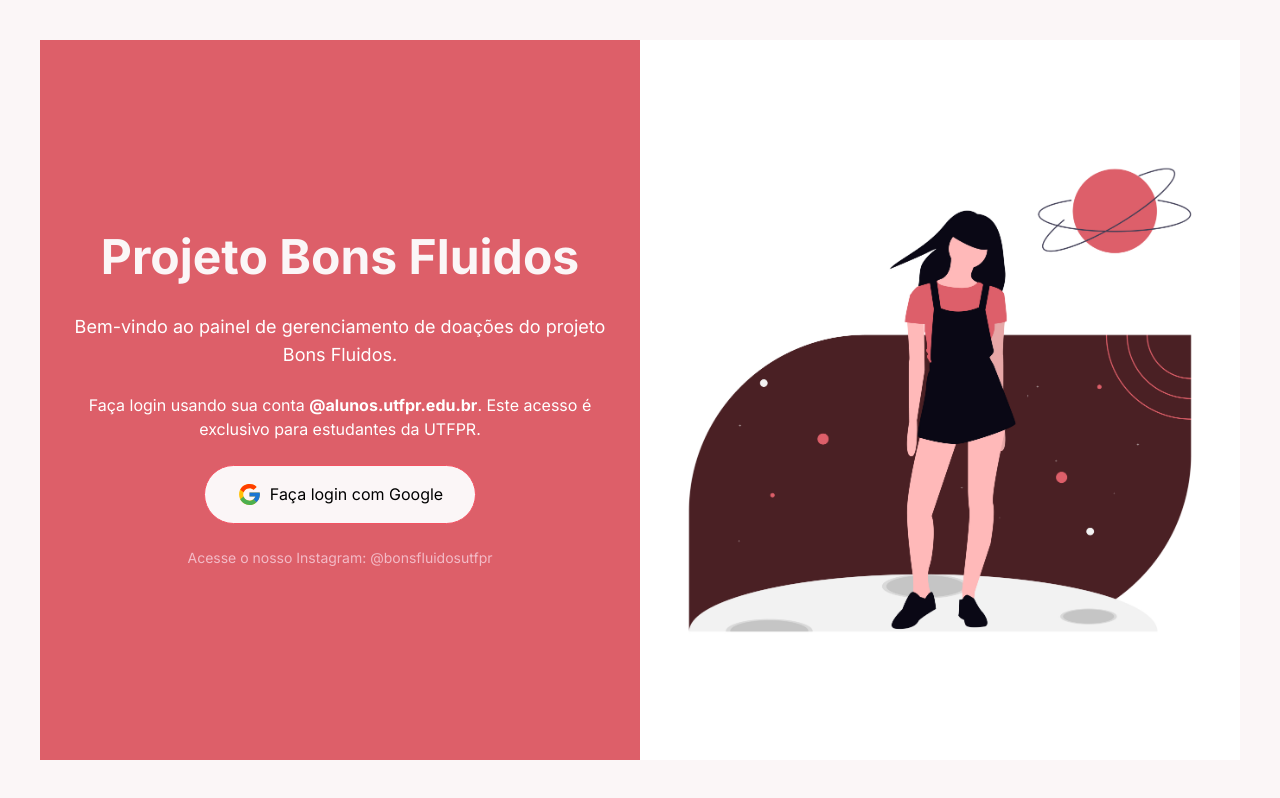
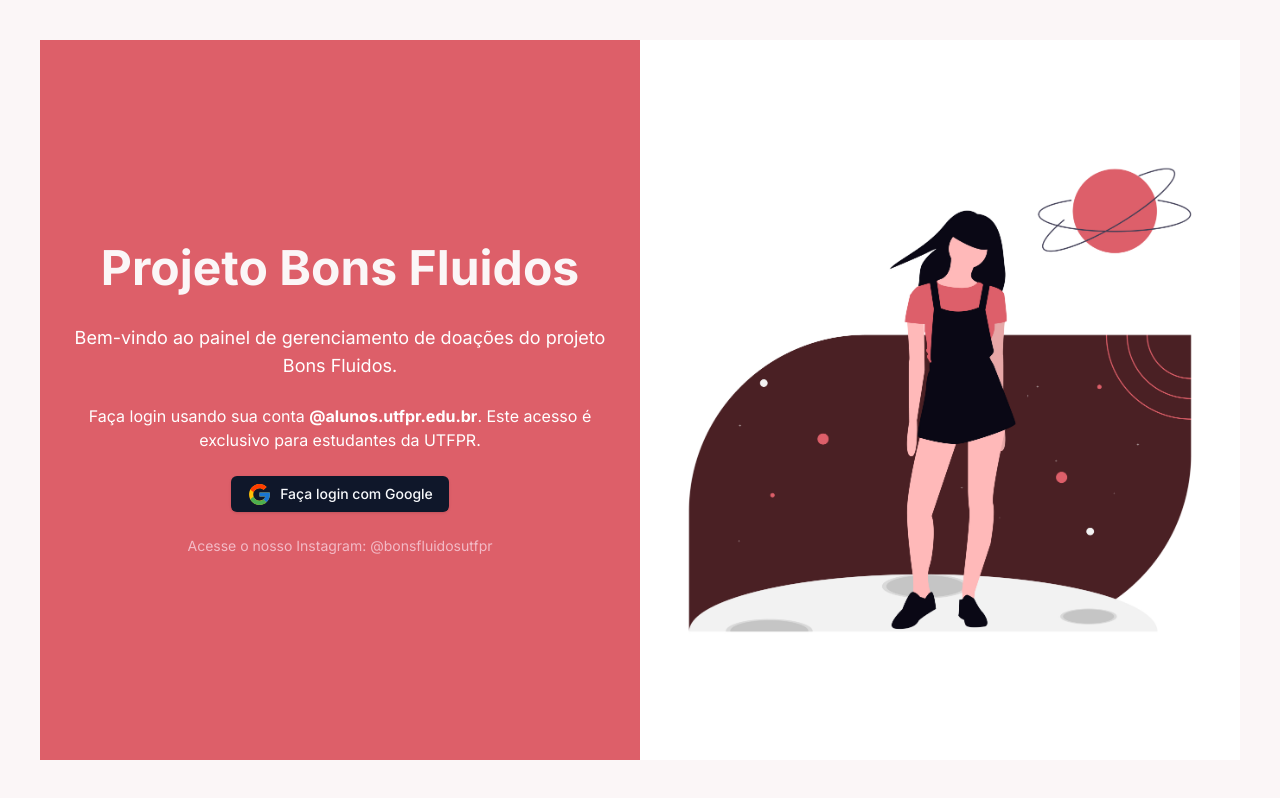
Before and after one commit to WeslleyMarcelo14/projeto_certificadora1, a Next.js app: page /auth/login in a window 1280 px wide. Built offline with nearby package versions, Linux system fonts and the light colour scheme; no server answers.

Commit message:
Refatora componente Button para suportar variantes e tamanhos, utilizando class-variance-authority

```diff
--- a/src/components/ui/button.jsx
+++ b/src/components/ui/button.jsx
@@ -1,15 +1,38 @@
-import * as React from "react";
+import React, { forwardRef } from "react";
+import { Slot } from "@radix-ui/react-slot";
+import { cva } from "class-variance-authority";
+import { cn } from "@/lib/utils";
 
-const Button = React.forwardRef(({ className = "", ...props }, ref) => {
-  return (
-    <button
-      ref={ref}
-      className={`inline-flex items-center justify-center px-8 py-4 text-black bg-softPink border border-vibrantPink rounded-full transition-all duration-300 ease-in-out hover:bg-vibrantPink hover:text-softPink hover:border-lightPink disabled:opacity-50 disabled:pointer-events-none ${className}`}
-      {...props}
-    />
-  );
+const buttonVariants = cva(
+  "inline-flex items-center justify-center whitespace-nowrap rounded-md text-sm font-medium transition-colors focus-visible:outline-none focus-visible:ring-1 focus-visible:ring-ring disabled:pointer-events-none disabled:opacity-50",
+  {
+    variants: {
+      variant: {
+        default: "bg-primary text-primary-foreground shadow hover:bg-primary/90",
+        destructive: "bg-destructive text-destructive-foreground shadow-sm hover:bg-destructive/90",
+        outline: "border border-input bg-background shadow-sm hover:bg-accent hover:text-accent-foreground",
+        secondary: "bg-secondary text-secondary-foreground shadow-sm hover:bg-secondary/80",
+        ghost: "hover:bg-accent hover:text-accent-foreground",
+        link: "text-primary underline-offset-4 hover:underline",
+      },
+      size: {
+        default: "h-9 px-4 py-2",
+        sm: "h-8 rounded-md px-3 text-xs",
+        lg: "h-10 rounded-md px-8",
+        icon: "h-9 w-9",
+      },
+    },
+    defaultVariants: {
+      variant: "default",
+      size: "default",
+    },
+  }
+);
+
+const Button = forwardRef(({ className, variant, size, asChild = false, ...props }, ref) => {
+  const Comp = asChild ? Slot : "button";
+  return <Comp className={cn(buttonVariants({ variant, size, className }))} ref={ref} {...props} />;
 });
-
 Button.displayName = "Button";
 
-export { Button };
+export { Button, buttonVariants };
```
